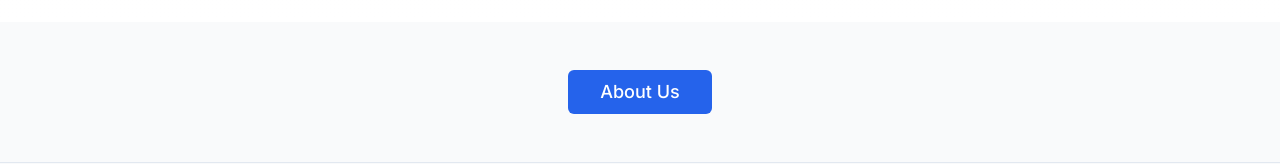
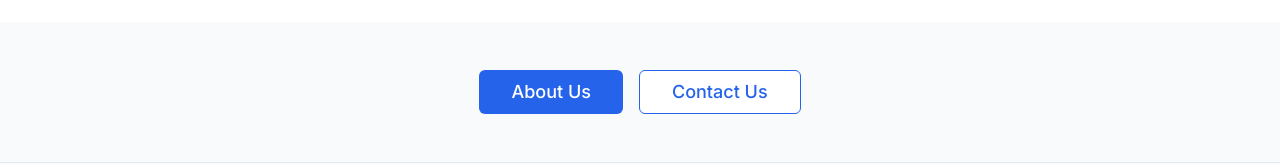
Before and after one commit to ReuvenKatz/pathway-nexus-gateway1, a React (Vite) app: page / in a window 1280 px wide. Shown: the part 1232-1396 px from the top of the page. Built offline with nearby package versions, Linux system fonts and the light colour scheme; a web font is replaced by a local one.

Commit message:
Add Contact Us button

```diff
--- a/src/pages/Home.tsx
+++ b/src/pages/Home.tsx
@@ -76,12 +76,20 @@ const Home = () => {
       <section className="bg-gray-50 py-12" aria-labelledby="cta-heading">
         <div className="mx-auto max-w-7xl px-4 sm:px-6 lg:px-8 text-center">
           <h2 id="cta-heading" className="sr-only">Learn more about our services</h2>
-          <Button asChild size="lg" className="bg-blue-600 hover:bg-blue-700 text-white text-lg px-8 py-4 focus:outline-none focus:ring-2 focus:ring-ring focus:ring-offset-2">
-            <Link to="/about" aria-describedby="cta-description">
-              <span id="cta-description" className="sr-only">Navigate to learn more about Dr. Hila Katz and Dr. Reuven Katz</span>
-              About Us
-            </Link>
-          </Button>
+          <div className="flex flex-col sm:flex-row gap-4 justify-center">
+            <Button asChild size="lg" className="bg-blue-600 hover:bg-blue-700 text-white text-lg px-8 py-4 focus:outline-none focus:ring-2 focus:ring-ring focus:ring-offset-2">
+              <Link to="/about" aria-describedby="cta-about-description">
+                <span id="cta-about-description" className="sr-only">Navigate to learn more about Dr. Hila Katz and Dr. Reuven Katz</span>
+                About Us
+              </Link>
+            </Button>
+            <Button asChild size="lg" variant="outline" className="border-blue-600 text-blue-600 hover:bg-blue-600 hover:text-white text-lg px-8 py-4 focus:outline-none focus:ring-2 focus:ring-ring focus:ring-offset-2">
+              <Link to="/contact" aria-describedby="cta-contact-description">
+                <span id="cta-contact-description" className="sr-only">Navigate to contact us for consultation</span>
+                Contact Us
+              </Link>
+            </Button>
+          </div>
         </div>
       </section>
 
```
